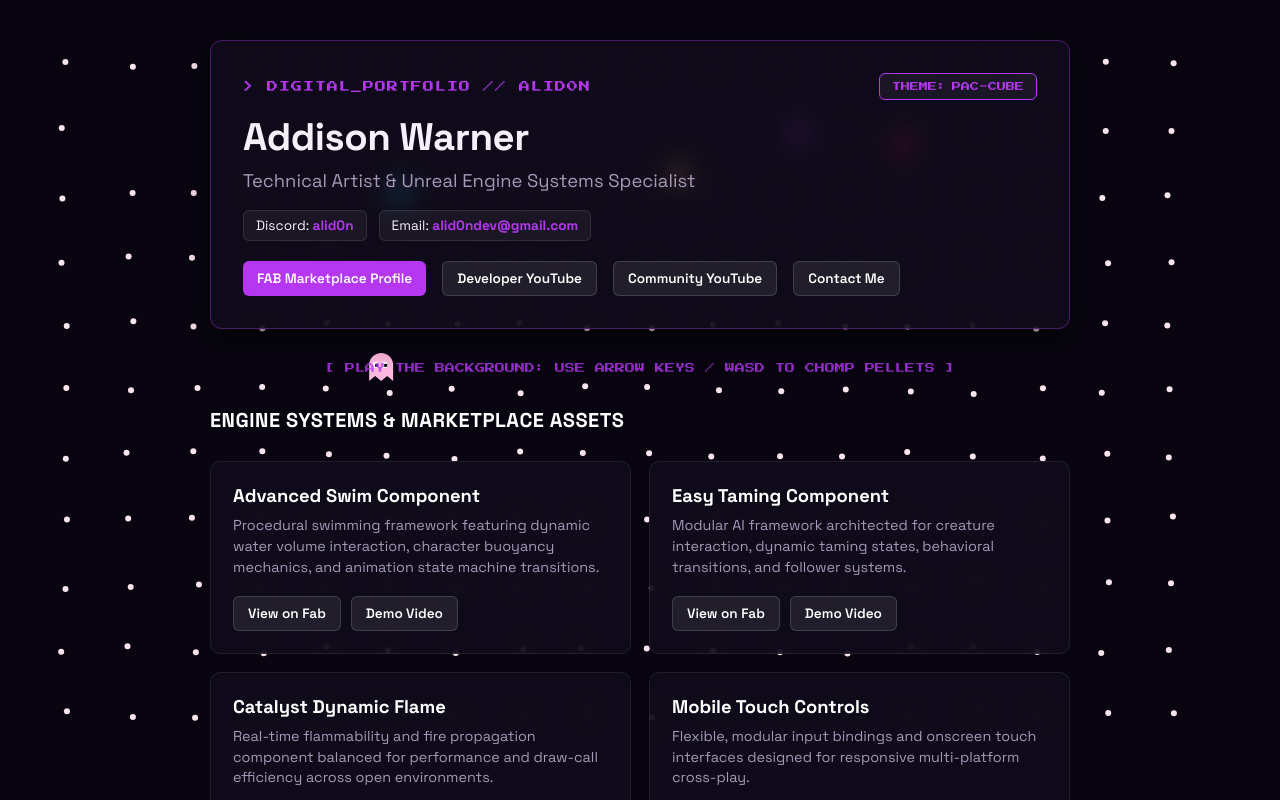
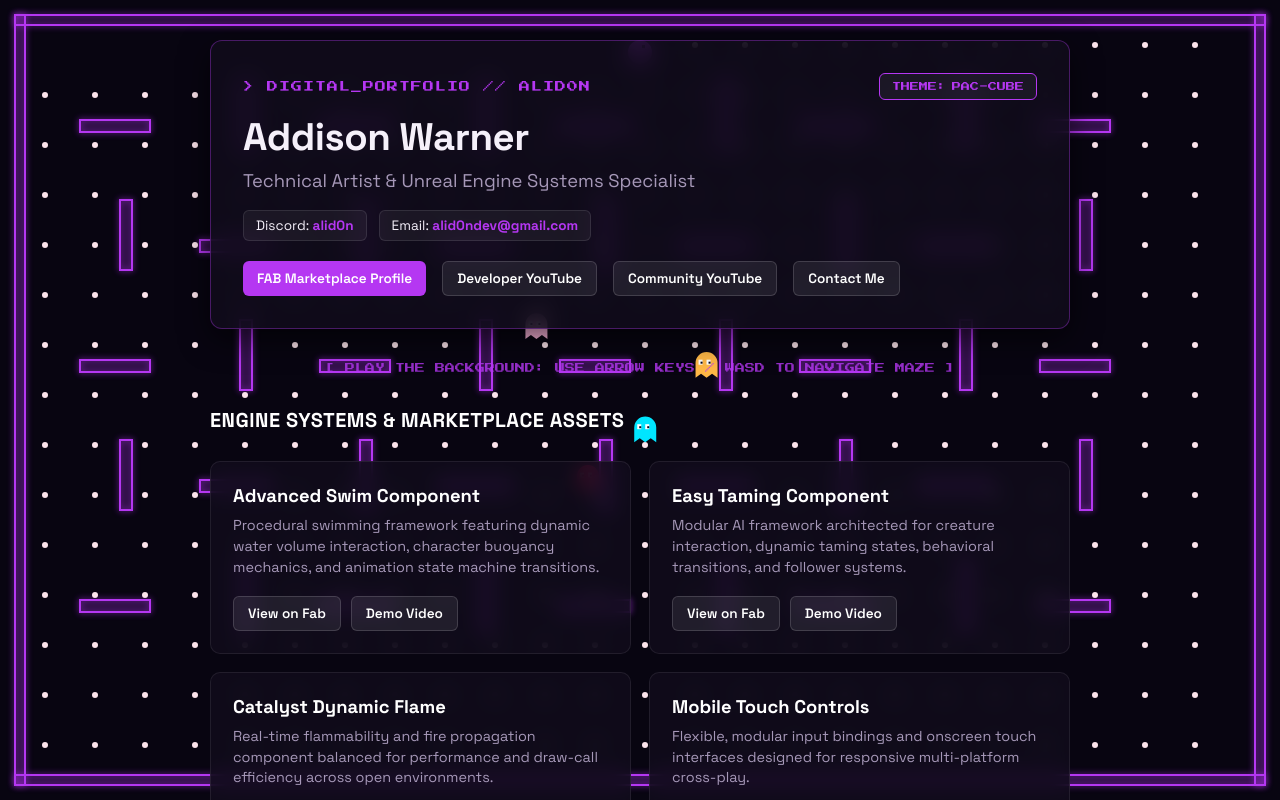
Before and after one commit to alid0n/Alid0n, a plain HTML site: page index.html in a window 1280 px wide. Both pictures are taken after a click on the button "Switch Theme". Shown: the top 800 px of the page. Drawn offline with Linux system fonts and the light colour scheme.

Commit message:
Enhance Pac-Cube game with maze walls and collision
Refactor Pac-Cube game logic to include maze walls and improve collision detection.

```diff
--- a/index.html
+++ b/index.html
@@ -390,6 +390,16 @@
       if (currentTheme === 'pac') initPacGame();
     });
 
+    // Helper: AABB Collision detection
+    function checkRectCollision(rect1, rect2) {
+      return (
+        rect1.x < rect2.x + rect2.w &&
+        rect1.x + rect1.w > rect2.x &&
+        rect1.y < rect2.y + rect2.h &&
+        rect1.y + rect1.h > rect2.y
+      );
+    }
+
     // ==========================================
     // CONTROLS HANDLER
     // ==========================================
@@ -405,10 +415,16 @@
       }
 
       if (currentTheme === 'pac') {
-        if (e.code === 'ArrowLeft' || e.code === 'KeyA') { pac.dirX = -1; pac.dirY = 0; }
-        if (e.code === 'ArrowRight' || e.code === 'KeyD') { pac.dirX = 1; pac.dirY = 0; }
-        if (e.code === 'ArrowUp' || e.code === 'KeyW') { pac.dirX = 0; pac.dirY = -1; }
-        if (e.code === 'ArrowDown' || e.code === 'KeyS') { pac.dirX = 0; pac.dirY = 1; }
+        let nX = 0, nY = 0;
+        if (e.code === 'ArrowLeft' || e.code === 'KeyA') { nX = -1; nY = 0; }
+        if (e.code === 'ArrowRight' || e.code === 'KeyD') { nX = 1; nY = 0; }
+        if (e.code === 'ArrowUp' || e.code === 'KeyW') { nX = 0; nY = -1; }
+        if (e.code === 'ArrowDown' || e.code === 'KeyS') { nX = 0; nY = 1; }
+
+        if (nX !== 0 || nY !== 0) {
+          pac.nextDirX = nX;
+          pac.nextDirY = nY;
+        }
       }
     });
 
@@ -507,81 +523,142 @@
     }
 
     // ==========================================
-    // PAC-CUBE ENGINE
+    // PAC-CUBE ENGINE WITH MAZE WALLS
     // ==========================================
     const pac = {
-      x: 100,
-      y: 150,
-      size: 26,
-      speed: 4.2,
+      x: 60,
+      y: 60,
+      w: 24,
+      h: 24,
+      speed: 3.5,
       dirX: 1,
       dirY: 0,
+      nextDirX: 1,
+      nextDirY: 0,
       mouth: 0,
       mouthSpeed: 0.15
     };
 
+    let walls = [];
     let pellets = [];
     let ghosts = [];
     const ghostColors = ['#ff0044', '#ffb8de', '#00e5ff', '#ffb847'];
 
     function initPacGame() {
-      pac.x = 80;
-      pac.y = 120;
-      pac.dirX = 1;
-      pac.dirY = 0;
+      walls = [];
+      pellets = [];
+      ghosts = [];
 
-      // Spawn Pellets across background grid
-      pellets = [];
-      const cols = Math.floor(width / 65);
-      const rows = Math.floor(height / 65);
+      // Generate grid-based arcade maze walls
+      const cellW = 120;
+      const cellH = 120;
+      const cols = Math.floor(width / cellW);
+      const rows = Math.floor(height / cellH);
+
+      // Outer boundary frame
+      walls.push({ x: 15, y: 15, w: width - 30, h: 10 });
+      walls.push({ x: 15, y: height - 25, w: width - 30, h: 10 });
+      walls.push({ x: 15, y: 15, w: 10, h: height - 30 });
+      walls.push({ x: width - 25, y: 15, w: 10, h: height - 30 });
+
+      // Inner maze partitions
       for (let r = 1; r < rows; r++) {
         for (let c = 1; c < cols; c++) {
-          pellets.push({
-            x: c * 65 + (Math.random() * 8 - 4),
-            y: r * 65 + (Math.random() * 8 - 4),
-            eaten: false
-          });
+          const wx = c * cellW;
+          const wy = r * cellH;
+
+          // Alternate between horizontal and vertical walls
+          if ((r + c) % 2 === 0) {
+            walls.push({ x: wx - 40, y: wy, w: 70, h: 12 });
+          } else {
+            walls.push({ x: wx, y: wy - 40, w: 12, h: 70 });
+          }
         }
       }
 
-      // Spawn Roaming Ghosts
-      ghosts = [];
+      // Safe spawn point for Pac-Cube
+      pac.x = 40;
+      pac.y = 40;
+      pac.dirX = 1;
+      pac.dirY = 0;
+      pac.nextDirX = 1;
+      pac.nextDirY = 0;
+
+      // Spawn Pellets in open spaces
+      const pSpacing = 50;
+      for (let px = 45; px < width - 45; px += pSpacing) {
+        for (let py = 45; py < height - 45; py += pSpacing) {
+          const pelletBox = { x: px - 4, y: py - 4, w: 8, h: 8 };
+          const hitsWall = walls.some((w) => checkRectCollision(pelletBox, w));
+          if (!hitsWall) {
+            pellets.push({ x: px, y: py, eaten: false });
+          }
+        }
+      }
+
+      // Spawn Ghosts
+      const directions = [
+        { x: 1, y: 0 },
+        { x: -1, y: 0 },
+        { x: 0, y: 1 },
+        { x: 0, y: -1 }
+      ];
+
       for (let i = 0; i < 4; i++) {
+        const d = directions[i % directions.length];
         ghosts.push({
-          x: width * 0.3 + i * 80,
-          y: height * 0.4,
-          w: 24,
-          h: 24,
+          x: width / 2 + (i - 2) * 50,
+          y: height / 2,
+          w: 22,
+          h: 22,
           color: ghostColors[i],
-          dirX: Math.random() > 0.5 ? 1 : -1,
-          dirY: Math.random() > 0.5 ? 1 : -1,
-          speed: 2 + Math.random() * 1.5,
-          changeTimer: Math.floor(Math.random() * 100)
+          dirX: d.x,
+          dirY: d.y,
+          speed: 2.2 + Math.random() * 0.8
         });
       }
     }
 
     function updatePac() {
-      // Move Pac-Cube
-      pac.x += pac.dirX * pac.speed;
-      pac.y += pac.dirY * pac.speed;
+      // 1. Check if Pac-Cube can pivot to requested direction
+      if (pac.nextDirX !== pac.dirX || pac.nextDirY !== pac.dirY) {
+        const testBox = {
+          x: pac.x + pac.nextDirX * pac.speed,
+          y: pac.y + pac.nextDirY * pac.speed,
+          w: pac.w,
+          h: pac.h
+        };
+        const blocked = walls.some((w) => checkRectCollision(testBox, w));
+        if (!blocked) {
+          pac.dirX = pac.nextDirX;
+          pac.dirY = pac.nextDirY;
+        }
+      }
 
-      // Screen wrapping
-      if (pac.x < -pac.size) pac.x = width;
-      if (pac.x > width) pac.x = -pac.size;
-      if (pac.y < -pac.size) pac.y = height;
-      if (pac.y > height) pac.y = -pac.size;
+      // 2. Move in active direction if path is free
+      const moveBox = {
+        x: pac.x + pac.dirX * pac.speed,
+        y: pac.y + pac.dirY * pac.speed,
+        w: pac.w,
+        h: pac.h
+      };
 
-      // Chomp animation
+      const wallBlocked = walls.some((w) => checkRectCollision(moveBox, w));
+      if (!wallBlocked) {
+        pac.x += pac.dirX * pac.speed;
+        pac.y += pac.dirY * pac.speed;
+      }
+
+      // Mouth animation
       pac.mouth += pac.mouthSpeed;
       if (pac.mouth > 1 || pac.mouth < 0) pac.mouthSpeed *= -1;
 
-      // Eat Pellets
+      // 3. Eat Pellets
       pellets.forEach((p) => {
         if (!p.eaten) {
-          const dx = (pac.x + pac.size / 2) - p.x;
-          const dy = (pac.y + pac.size / 2) - p.y;
-          if (Math.hypot(dx, dy) < pac.size / 1.5) {
+          const dx = (pac.x + pac.w / 2) - p.x;
+          const dy = (pac.y + pac.h / 2) - p.y;
+          if (Math.hypot(dx, dy) < pac.w / 1.4) {
             p.eaten = true;
           }
         }
@@ -592,22 +669,58 @@
         pellets.forEach((p) => (p.eaten = false));
       }
 
-      // Update Ghosts
+      // 4. Update Ghosts with Maze Collisions
+      const validDirections = [
+        { x: 1, y: 0 },
+        { x: -1, y: 0 },
+        { x: 0, y: 1 },
+        { x: 0, y: -1 }
+      ];
+
       ghosts.forEach((g) => {
-        g.x += g.dirX * g.speed;
-        g.y += g.dirY * g.speed;
-        g.changeTimer--;
+        const nextGhostBox = {
+          x: g.x + g.dirX * g.speed,
+          y: g.y + g.dirY * g.speed,
+          w: g.w,
+          h: g.h
+        };
 
-        // Random direction shifts or bounce off screen edges
-        if (g.changeTimer <= 0 || g.x < 10 || g.x > width - 30 || g.y < 10 || g.y > height - 30) {
-          g.dirX = (Math.random() - 0.5) * 2;
-          g.dirY = (Math.random() - 0.5) * 2;
-          g.changeTimer = 80 + Math.floor(Math.random() * 100);
+        const hitsWall = walls.some((w) => checkRectCollision(nextGhostBox, w));
+
+        if (hitsWall || Math.random() < 0.02) {
+          // Shuffle and pick a free direction
+          const shuffled = [...validDirections].sort(() => 0.5 - Math.random());
+          for (let d of shuffled) {
+            const probe = { x: g.x + d.x * (g.speed + 2), y: g.y + d.y * (g.speed + 2), w: g.w, h: g.h };
+            if (!walls.some((w) => checkRectCollision(probe, w))) {
+              g.dirX = d.x;
+              g.dirY = d.y;
+              break;
+            }
+          }
+        } else {
+          g.x += g.dirX * g.speed;
+          g.y += g.dirY * g.speed;
         }
       });
     }
 
     function drawPac() {
+      // Draw Maze Walls
+      ctx.lineWidth = 2;
+      walls.forEach((w) => {
+        // Inner subtle fill
+        ctx.fillStyle = 'rgba(181, 55, 242, 0.12)';
+        ctx.fillRect(w.x, w.y, w.w, w.h);
+
+        // Neon outline
+        ctx.strokeStyle = '#b537f2';
+        ctx.shadowColor = 'rgba(181, 55, 242, 0.8)';
+        ctx.shadowBlur = 6;
+        ctx.strokeRect(w.x, w.y, w.w, w.h);
+      });
+      ctx.shadowBlur = 0; // Reset glow
+
       // Draw Pellets
       ctx.fillStyle = '#fce4ec';
       pellets.forEach((p) => {
@@ -618,14 +731,11 @@
         }
       });
 
-      // Draw Pac-Cube (Isometric/Chomping voxel cube)
-      const cx = pac.x;
-      const cy = pac.y;
-      const s = pac.size;
+      // Draw Pac-Cube
       ctx.fillStyle = '#b537f2';
+      ctx.save();
+      ctx.translate(pac.x + pac.w / 2, pac.y + pac.h / 2);
 
-      ctx.save();
-      ctx.translate(cx + s / 2, cy + s / 2);
       let angle = 0;
       if (pac.dirX === 1) angle = 0;
       if (pac.dirX === -1) angle = Math.PI;
@@ -633,41 +743,38 @@
       if (pac.dirY === -1) angle = -Math.PI / 2;
       ctx.rotate(angle);
 
-      // Body with chomping wedge
       const mouthCut = 0.35 * pac.mouth;
       ctx.beginPath();
       ctx.moveTo(0, 0);
-      ctx.arc(0, 0, s / 2, mouthCut * Math.PI, (2 - mouthCut) * Math.PI);
+      ctx.arc(0, 0, pac.w / 2, mouthCut * Math.PI, (2 - mouthCut) * Math.PI);
       ctx.closePath();
       ctx.fill();
 
       // Pixel eye
       ctx.fillStyle = '#080511';
-      ctx.fillRect(1, -s / 3.5, 4, 4);
+      ctx.fillRect(2, -pac.h / 3.5, 3, 3);
       ctx.restore();
 
       // Draw Ghosts
       ghosts.forEach((g) => {
         ctx.fillStyle = g.color;
-        // Pixel ghost head/body
         ctx.beginPath();
         ctx.arc(g.x + g.w / 2, g.y + g.h / 3, g.w / 2, Math.PI, 0, false);
         ctx.lineTo(g.x + g.w, g.y + g.h);
-        // Ghost tentacle skirt
-        ctx.lineTo(g.x + (g.w * 3) / 4, g.y + g.h - 5);
+        ctx.lineTo(g.x + (g.w * 3) / 4, g.y + g.h - 4);
         ctx.lineTo(g.x + g.w / 2, g.y + g.h);
-        ctx.lineTo(g.x + g.w / 4, g.y + g.h - 5);
+        ctx.lineTo(g.x + g.w / 4, g.y + g.h - 4);
         ctx.lineTo(g.x, g.y + g.h);
         ctx.closePath();
         ctx.fill();
 
-        // Ghost Eyes
+        // Ghost eyes
         ctx.fillStyle = '#fff';
-        ctx.fillRect(g.x + 4, g.y + 5, 5, 6);
-        ctx.fillRect(g.x + 13, g.y + 5, 5, 6);
+        ctx.fillRect(g.x + 3, g.y + 4, 4, 5);
+        ctx.fillRect(g.x + 11, g.y + 4, 4, 5);
         ctx.fillStyle = '#0a0a20';
-        ctx.fillRect(g.x + 6, g.y + 7, 3, 3);
-        ctx.fillRect(g.x + 15, g.y + 7, 3, 3);
+        ctx.fillRect(g.x + 5, g.y + 6, 2, 2);
+        ctx.fillRect(g.x + 13, g.y + 6, 2, 2);
       });
     }
 
@@ -679,7 +786,7 @@
         currentTheme = 'pac';
         document.body.classList.add('theme-pac-cube');
         themeNameLabel.textContent = 'PAC-CUBE';
-        gameHint.textContent = '[ PLAY THE BACKGROUND: USE ARROW KEYS / WASD TO CHOMP PELLETS ]';
+        gameHint.textContent = '[ PLAY THE BACKGROUND: USE ARROW KEYS / WASD TO NAVIGATE MAZE ]';
         initPacGame();
       } else {
         currentTheme = 'space';
```
